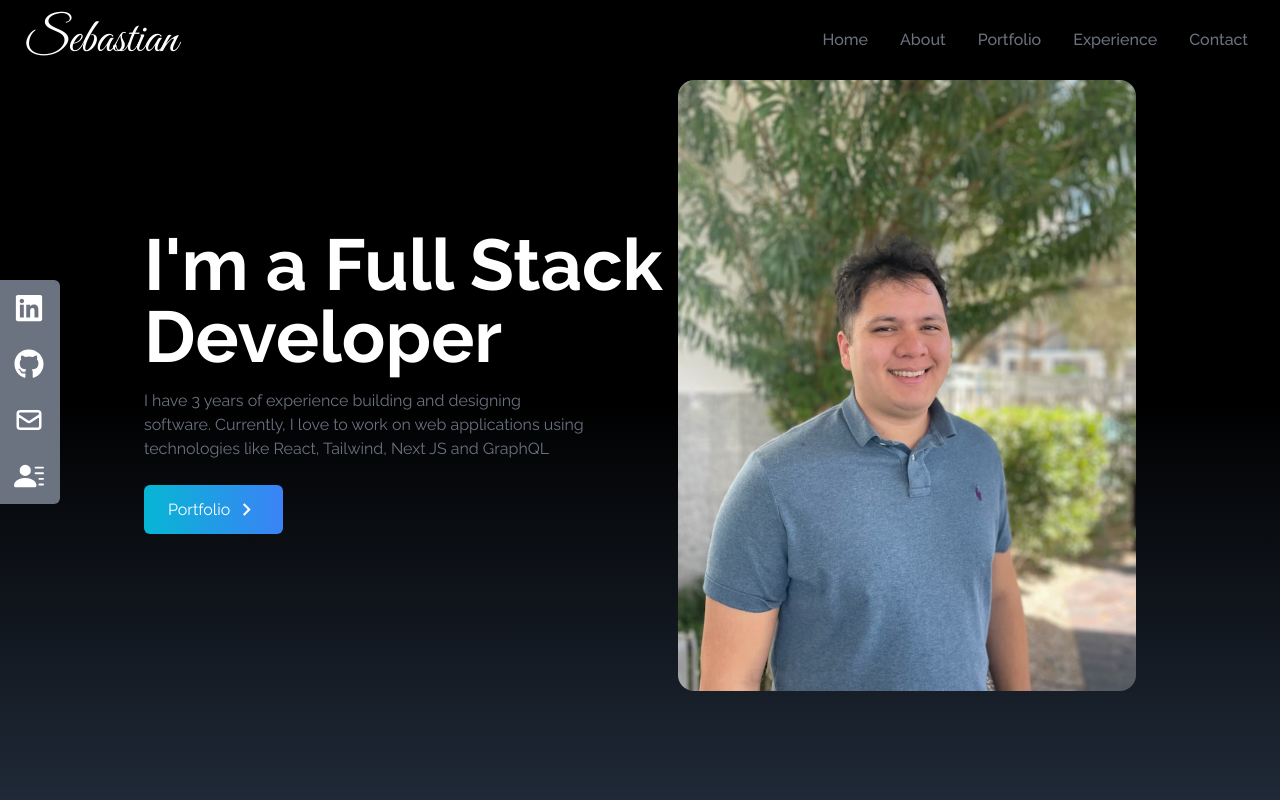
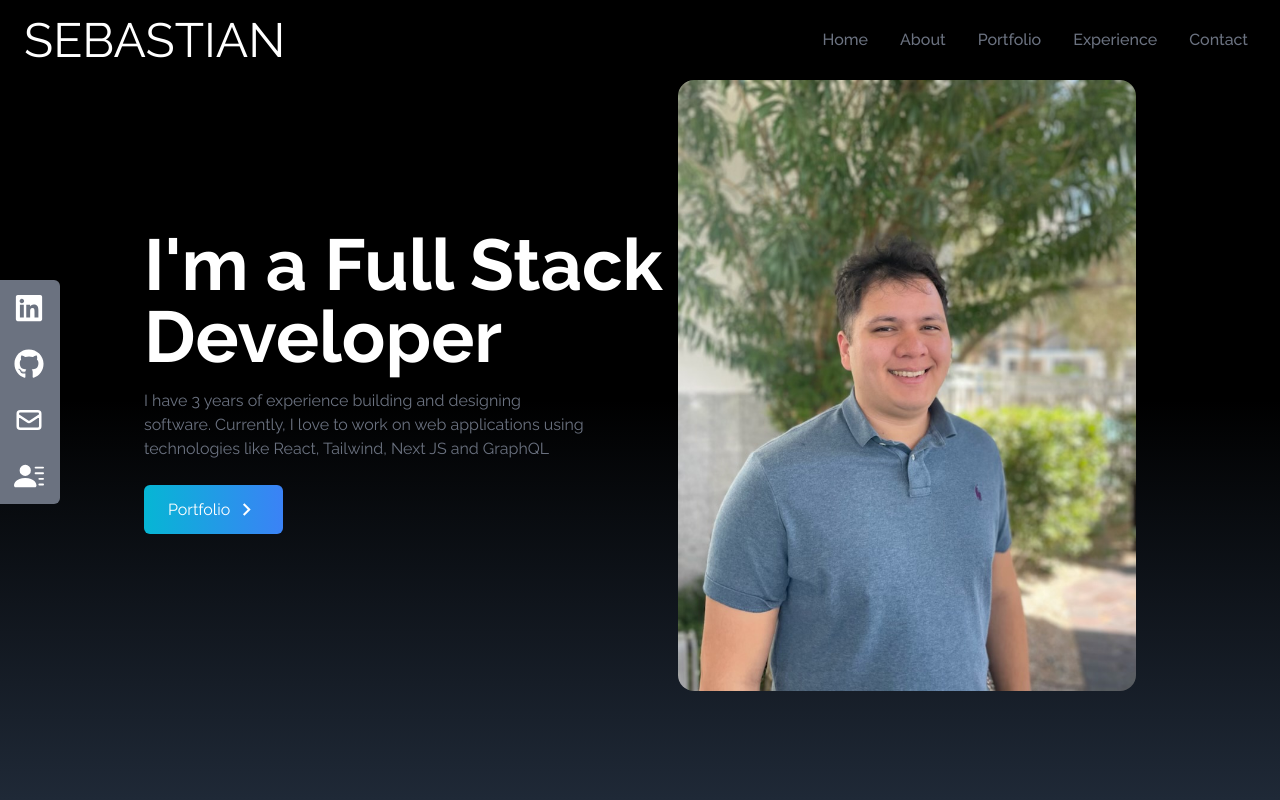
Before and after one commit to Sebmarine/myportfolio, a React (Create React App) app: page / in a window 1280 px wide. Shown: the top 800 px of the page. Built offline with nearby package versions, Linux system fonts and the light colour scheme.

Commit message:
coder name added

```diff
--- /dev/null
+++ b/src/components/AnimatedSebastian.jsx
@@ -0,0 +1,45 @@
+// AnimatedSebastian.js
+import React, { useState, useEffect, useRef } from "react";
+
+const AnimatedSebastian = () => {
+  const letters = "ABCDEFGHIJKLMNOPQRSTUVWXYZ";
+  const [text, setText] = useState("SEBASTIAN");
+  const intervalRef = useRef(null); // Use useRef to store the interval value
+
+  const handleMouseOver = () => {
+    let iteration = 0;
+
+    clearInterval(intervalRef.current);
+
+    intervalRef.current = setInterval(() => {
+      setText((currentText) =>
+        currentText
+          .split("")
+          .map((letter, index) => {
+            if (index < iteration) {
+              return "SEBASTIAN"[index];
+            }
+
+            return letters[Math.floor(Math.random() * 26)];
+          })
+          .join("")
+      );
+
+      if (iteration >= "SEBASTIAN".length) {
+        clearInterval(intervalRef.current);
+      }
+
+      iteration += 1 / 3;
+    }, 30);
+  };
+
+  useEffect(() => {
+    return () => {
+      clearInterval(intervalRef.current);
+    };
+  }, []); // No dependencies required here
+
+  return <span onMouseOver={handleMouseOver}>{text}</span>;
+};
+
+export default AnimatedSebastian;
--- a/src/components/NavBar.jsx
+++ b/src/components/NavBar.jsx
@@ -1,6 +1,7 @@
 import React, { useState } from "react";
 import { FaBars, FaTimes } from "react-icons/fa";
 import { Link } from "react-scroll";
+import AnimatedSebastian from "./AnimatedSebastian";
 
 const NavBar = () => {
   const [nav, setNav] = useState(false);
@@ -38,9 +39,9 @@ const NavBar = () => {
           to="home"
           smooth
           duration={500}
-          className="text-5xl cursor-pointer font-signature ml-2"
+          className="text-5xl cursor-pointer ml-2"
         >
-          Sebastian
+          <AnimatedSebastian />
         </Link>
       </div>
 
```
